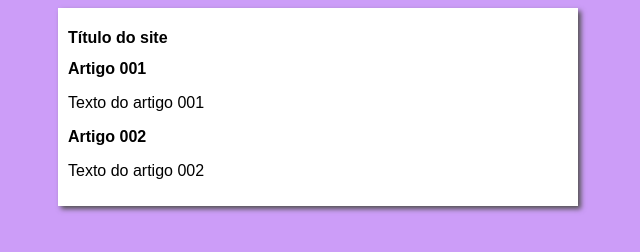
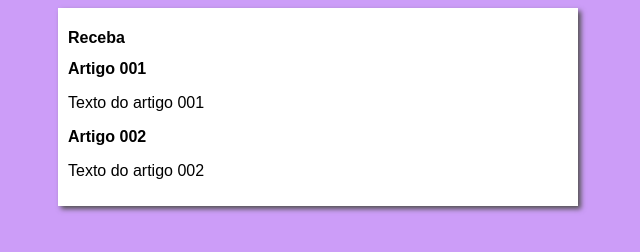
Before and after one commit to ocaiomarques/projeto-site, a plain HTML site: page index.html in a window 1280 px wide. Shown: the full height of the page, 322-962 px from the left. Drawn offline with Linux system fonts and the light colour scheme.

Commit message:
Update index.html

```diff
--- a/index.html
+++ b/index.html
@@ -3,13 +3,13 @@
 <head>
     <meta charset="UTF-8">
     <meta name="viewport" content="width=device-width, initial-scale=1.0">
-    <title>Receba</title>
+    <title>ocaiomarques</title>
     <link rel="stylesheet" href="estilos/style.css">
 </head>
 <body>
     <main>
         <header>
-            <h1>Título do site</h1>
+            <h1>Receba</h1>
         </header>
         <article>
             <h2>Artigo 001</h2>
```
